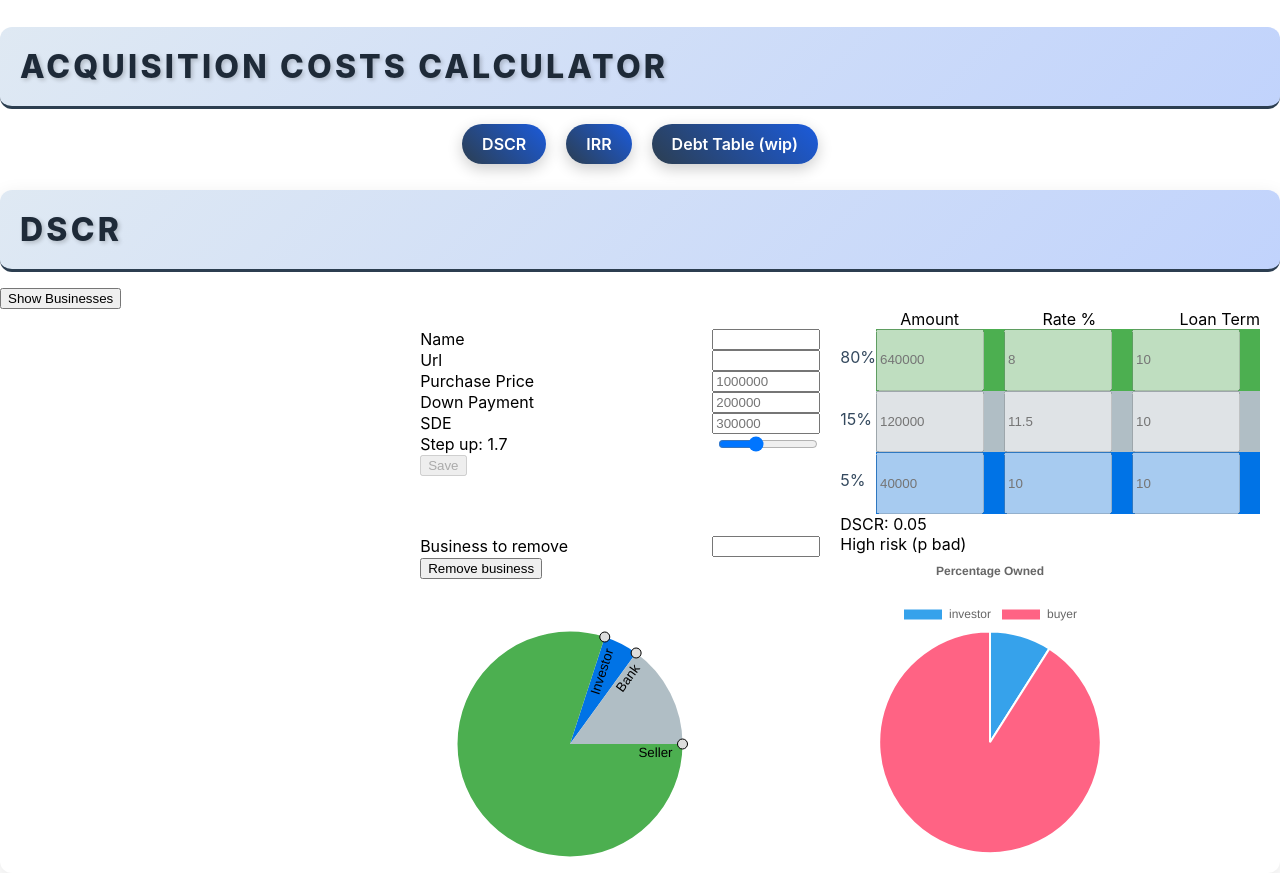
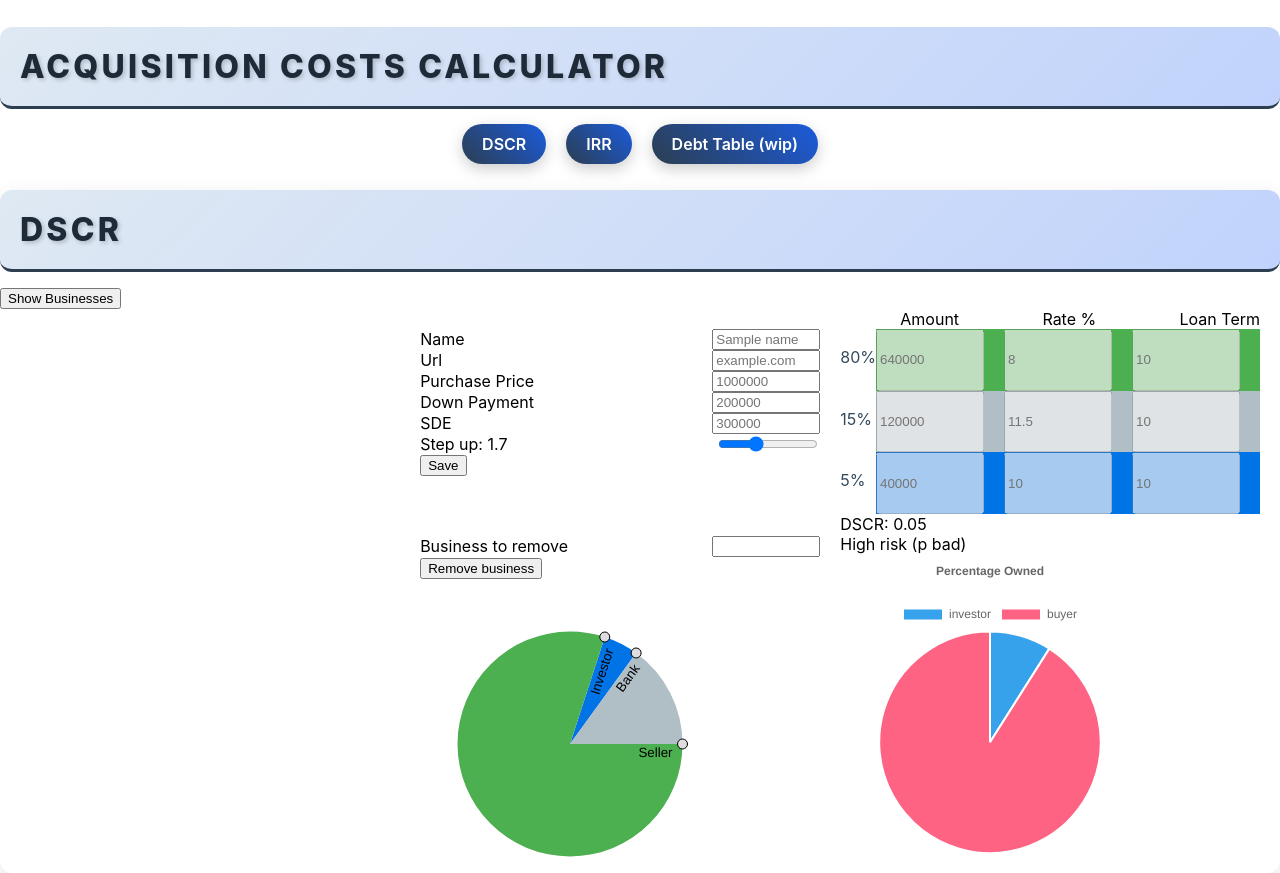
Before and after one commit to TheCoderNamedBridget/AcquisitionCostCalculator, a React (Create React App) app: page / in a window 1280 px wide. Built offline with nearby package versions, Linux system fonts and the light colour scheme.

Commit message:
add default values

```diff
--- a/src/Pages/Dscr.tsx
+++ b/src/Pages/Dscr.tsx
@@ -31,8 +31,8 @@ const Dscr = () => {
     const [cookieToDelete, setCookieToDelete] = useState("");
     const [cookies, setCookies] = useState<AcquisitionObject[]>([]);
 
-    const [name, setName] = useState("");
-    const [url, setUrl] = useState("");
+    const [name, setName] = useState("Sample name");
+    const [url, setUrl] = useState("example.com");
     const [purchasePrice, setPurchasePrice] = useState(1000000);
     const [downPayment, setDownPayment] = useState(200000); //inital buyer investment
     const [sde, setSde] = useState(300000);
```
